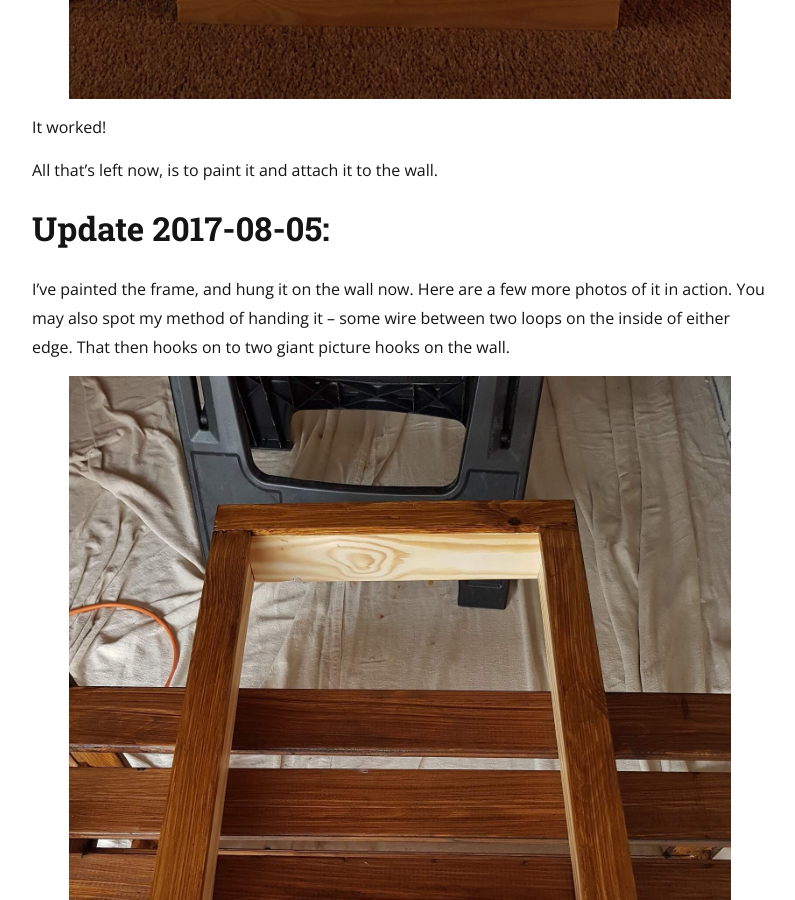
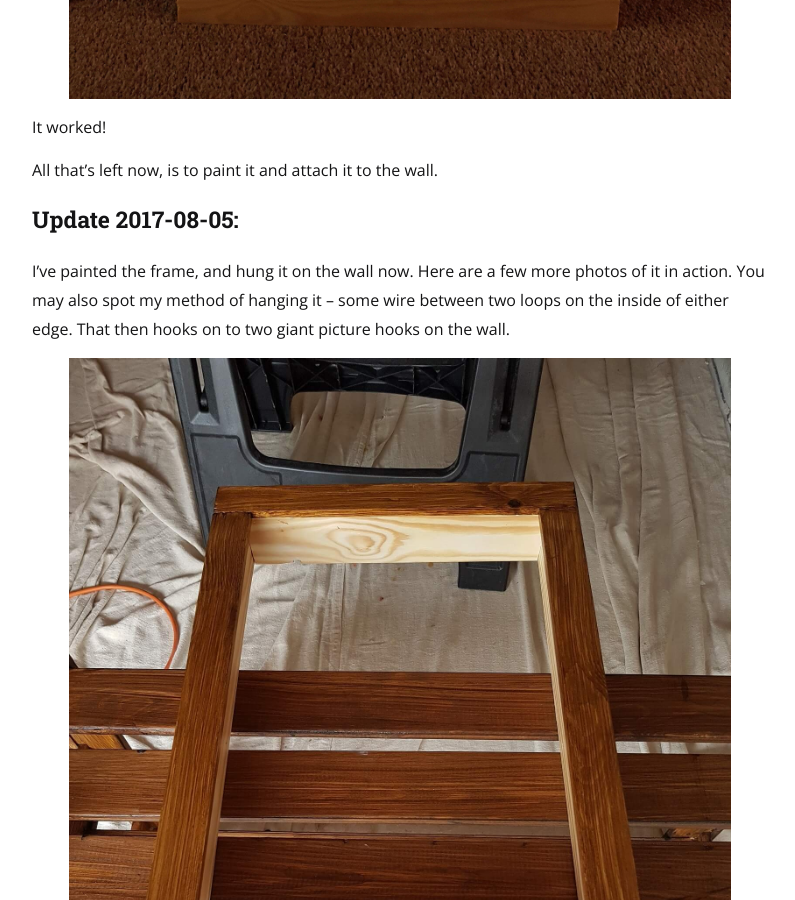
Before and after one commit to njhowell/nickhowell.co.uk, a Jekyll site: the page built from _posts/2017-08-04-making-a-home-dashboard.markdown, in a window 1280 px wide and 900 px high, scrolled down 11005 px. Shown: the whole window, without its empty margins (240-1035 px from the left). Built offline with Jekyll 4.4.1, drawn with Linux system fonts in a browser that asks for light colours; nearby versions of some CDN libraries; comment, search, counter and statistics services are not loaded.

Commit message:
teeny tiny typo, and make the update heading less huge

```diff
--- a/_posts/2017-08-04-making-a-home-dashboard.markdown
+++ b/_posts/2017-08-04-making-a-home-dashboard.markdown
@@ -116,9 +116,9 @@ It worked!
 
 All that's left now, is to paint it and attach it to the wall.
 
-# Update 2017-08-05:
+### Update 2017-08-05:
 
-I've painted the frame, and hung it on the wall now. Here are a few more photos of it in action. You may also spot my method of handing it -- some wire between two loops on the inside of either edge. That then hooks on to two giant picture hooks on the wall.
+I've painted the frame, and hung it on the wall now. Here are a few more photos of it in action. You may also spot my method of hanging it -- some wire between two loops on the inside of either edge. That then hooks on to two giant picture hooks on the wall.
 
 ![](/assets/images/2017/dashboard/painted_frame.jpg)
 
```
